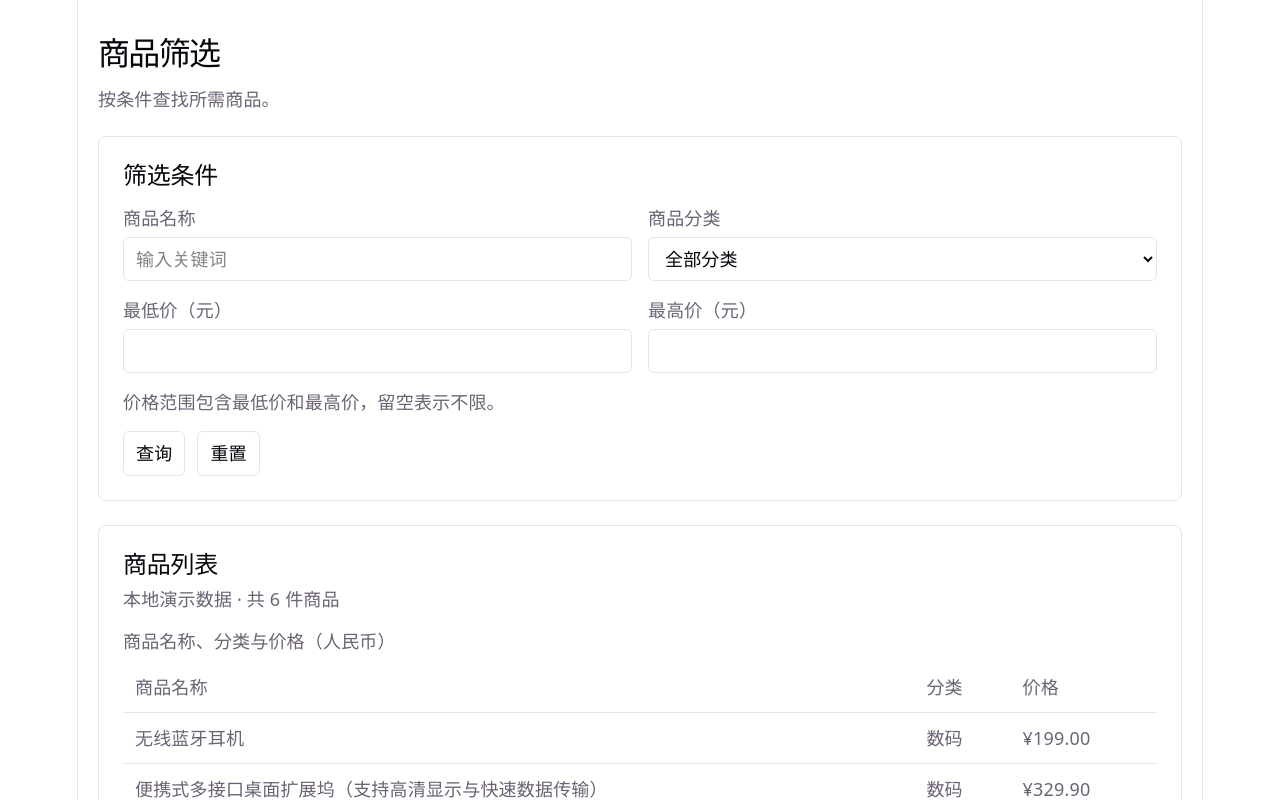
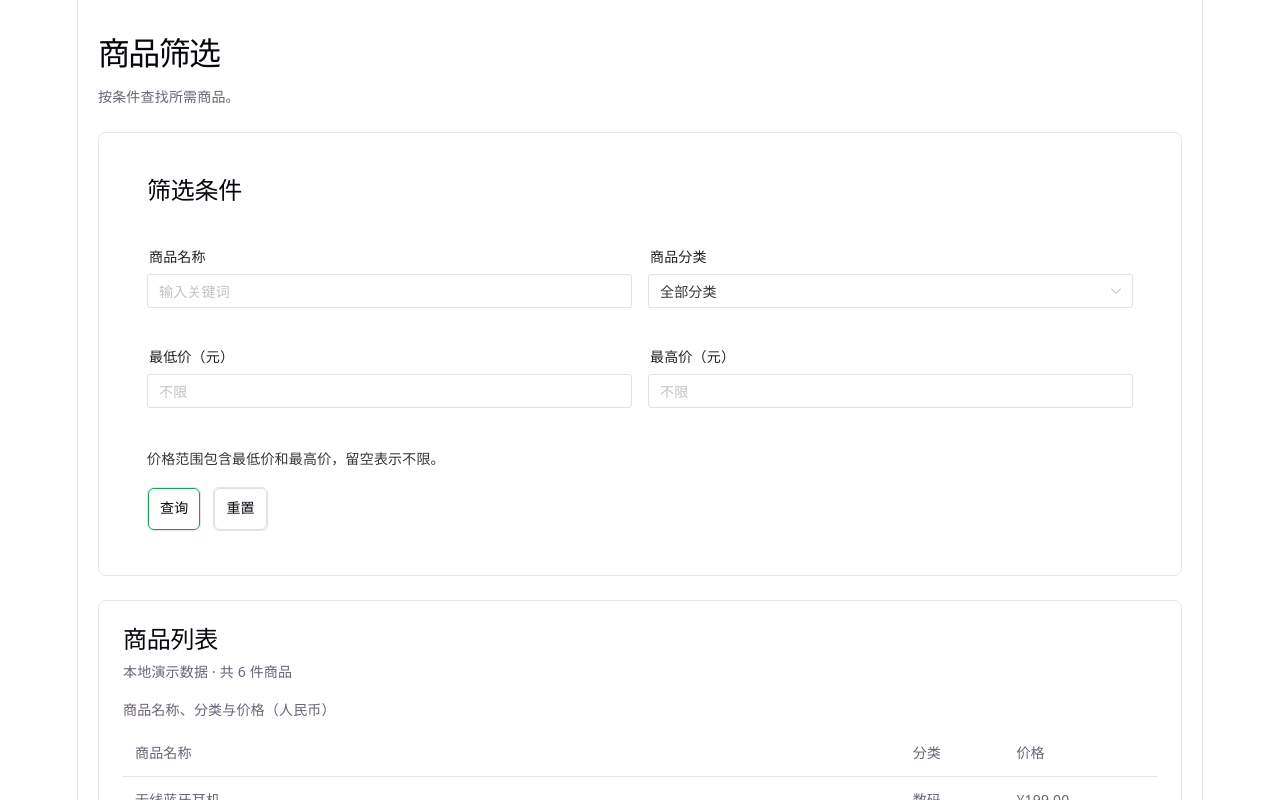
Before and after one commit to francis452/vue-ai-app, a Vue app: page / in a window 1280 px wide. Shown: the top 800 px of the page. Built offline with nearby package versions, Linux system fonts and the light colour scheme.

Commit message:
refactor: replace product filters with naive ui form

```diff
--- a/src/views/ProductFilter.vue
+++ b/src/views/ProductFilter.vue
@@ -1,5 +1,7 @@
 <script setup lang="ts">
 import { computed, nextTick, reactive, ref } from 'vue'
+import { NButton, NCard, NForm, NFormItem, NInput, NSelect } from 'naive-ui'
+import type { FormInst, FormRules } from 'naive-ui'
 import { products } from '../data/products'
 
 const emptyFilters = () => ({ keyword: '', category: '', minPrice: '', maxPrice: '' })
@@ -7,7 +9,11 @@ const filters = reactive(emptyFilters())
 const appliedFilters = ref(emptyFilters())
 const error = ref('')
 const errorElement = ref<HTMLElement | null>(null)
-const categories = [...new Set(products.map(product => product.category))]
+const form = ref<FormInst | null>(null)
+const categories = [
+  { label: '全部分类', value: '' },
+  ...[...new Set(products.map(product => product.category))].map(category => ({ label: category, value: category })),
+]
 const filteredProducts = computed(() => {
   const { keyword, category, minPrice, maxPrice } = appliedFilters.value
   return products.filter(product =>
@@ -18,19 +24,31 @@ const filteredProducts = computed(() => {
   )
 })
 
-async function search() {
+function priceError() {
   const prices = [filters.minPrice.trim(), filters.maxPrice.trim()]
-  error.value = prices.some(price => price !== ''
+  return prices.some(price => price !== ''
     && (!/^\d+(\.\d+)?$/.test(price) || !Number.isFinite(Number(price))))
     ? '价格请输入大于或等于 0 的有效数字。'
     : prices[0] && prices[1] && Number(prices[0]) > Number(prices[1])
       ? '最低价不能大于最高价。'
       : ''
-  if (error.value) {
+}
+
+const rules: FormRules = Object.fromEntries(['minPrice', 'maxPrice'].map(path => [path, {
+  trigger: 'submit',
+  validator: () => priceError() ? new Error(priceError()) : true,
+}]))
+
+async function search() {
+  try {
+    await form.value?.validate()
+  } catch {
+    error.value = priceError()
     await nextTick()
     errorElement.value?.focus()
     return
   }
+  error.value = ''
   appliedFilters.value = { ...filters }
 }
 
@@ -38,6 +56,7 @@ function reset() {
   Object.assign(filters, emptyFilters())
   appliedFilters.value = emptyFilters()
   error.value = ''
+  form.value?.restoreValidation()
 }
 
 const currency = new Intl.NumberFormat('zh-CN', {
@@ -53,38 +72,31 @@ const currency = new Intl.NumberFormat('zh-CN', {
       <p>按条件查找所需商品。</p>
     </header>
 
-    <section class="panel" aria-labelledby="filter-heading">
-      <h2 id="filter-heading">筛选条件</h2>
-      <form @submit.prevent="search" @reset.prevent="reset">
+    <NCard class="panel" tag="section" aria-labelledby="filter-heading">
+      <template #header><h2 id="filter-heading">筛选条件</h2></template>
+      <NForm ref="form" :model="filters" :rules="rules" label-placement="top" @submit.prevent="search" @reset.prevent="reset">
         <div class="filter-fields">
-          <div class="field">
-            <label for="keyword">商品名称</label>
-            <input id="keyword" v-model="filters.keyword" type="search" placeholder="输入关键词" />
-          </div>
-          <div class="field">
-            <label for="category">商品分类</label>
-            <select id="category" v-model="filters.category">
-              <option value="">全部分类</option>
-              <option v-for="category in categories" :key="category" :value="category">{{ category }}</option>
-            </select>
-          </div>
-          <div class="field">
-            <label for="min-price">最低价（元）</label>
-            <input id="min-price" v-model="filters.minPrice" inputmode="decimal" aria-describedby="price-help" />
-          </div>
-          <div class="field">
-            <label for="max-price">最高价（元）</label>
-            <input id="max-price" v-model="filters.maxPrice" inputmode="decimal" aria-describedby="price-help" />
-          </div>
+          <NFormItem label="商品名称" label-for="keyword" path="keyword">
+            <NInput v-model:value="filters.keyword" :input-props="{ id: 'keyword' }" placeholder="输入关键词" />
+          </NFormItem>
+          <NFormItem label="商品分类" path="category">
+            <NSelect v-model:value="filters.category" :options="categories" aria-label="商品分类" />
+          </NFormItem>
+          <NFormItem label="最低价（元）" label-for="min-price" path="minPrice">
+            <NInput v-model:value="filters.minPrice" :input-props="{ id: 'min-price', inputmode: 'decimal', 'aria-describedby': 'price-help' }" placeholder="不限" />
+          </NFormItem>
+          <NFormItem label="最高价（元）" label-for="max-price" path="maxPrice">
+            <NInput v-model:value="filters.maxPrice" :input-props="{ id: 'max-price', inputmode: 'decimal', 'aria-describedby': 'price-help' }" placeholder="不限" />
+          </NFormItem>
         </div>
         <p id="price-help" class="form-help">价格范围包含最低价和最高价，留空表示不限。</p>
         <p v-if="error" ref="errorElement" class="form-error" role="alert" tabindex="-1">{{ error }}</p>
         <div class="actions">
-          <button type="submit">查询</button>
-          <button type="reset">重置</button>
+          <NButton type="primary" attr-type="submit">查询</NButton>
+          <NButton attr-type="reset">重置</NButton>
         </div>
-      </form>
-    </section>
+      </NForm>
+    </NCard>
 
     <section class="panel" aria-labelledby="results-heading">
       <h2 id="results-heading">商品列表</h2>
```
Also changed, not shown: 1 other file (tests, documents, lock files or other folders).
